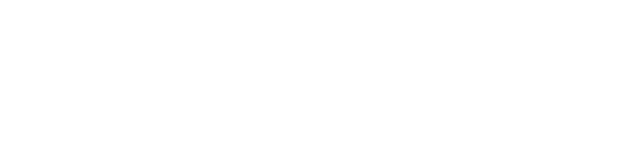
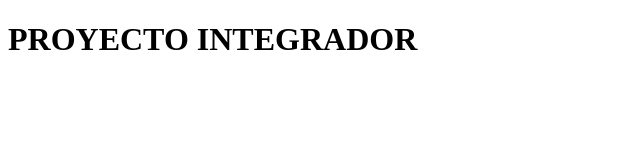
Before and after one commit to IgnacioRoveres/programacionestudiando, a plain HTML site: page index.html in a window 1280 px wide. Shown: the whole page, without its empty margins (0-640 px from the left). Drawn offline with Linux system fonts and the light colour scheme.

Commit message:
falto el h1

```diff
--- a/index.html
+++ b/index.html
@@ -6,6 +6,6 @@
     <title>Document</title>
 </head>
 <body>
-
+    <h1>PROYECTO INTEGRADOR</h1>
 </body>
 </html>
```
